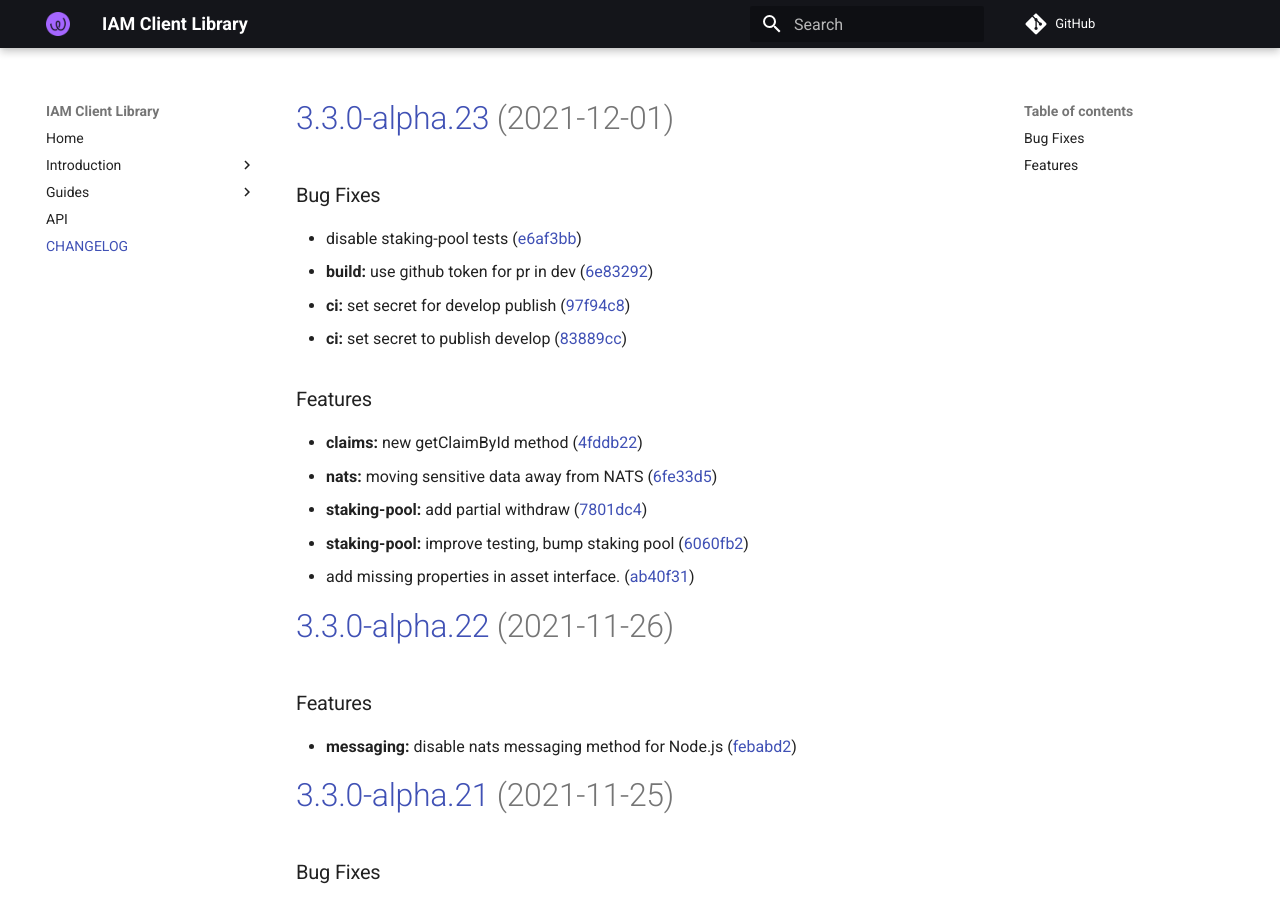
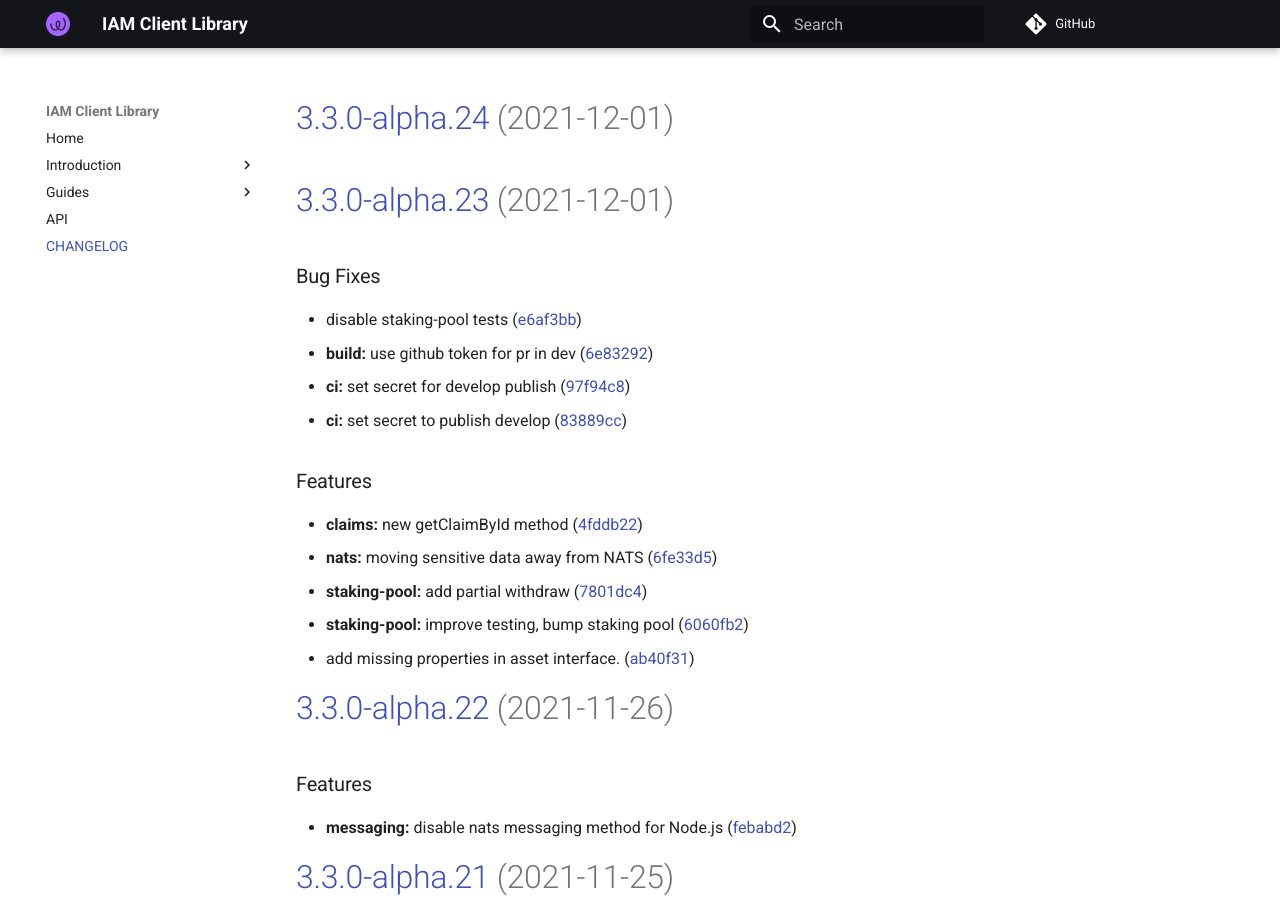
Before and after one commit to energywebfoundation/iam-client-lib, an MkDocs documentation site: the page built from docs/CHANGELOG.md, in a window 1280 px wide and 900 px high. Built offline with MkDocs 1.6.1 and Material for MkDocs 9.7.7, drawn with Linux system fonts in a browser that asks for light colours; comment, search, counter and statistics services are not loaded.

Commit message:
chore(release): 3.3.0-alpha.24 [skip ci]
# [3.3.0-alpha.24](https://github.com/energywebfoundation/iam-client-lib/compare/v3.3.0-alpha.23...v3.3.0-alpha.24) (2021-12-01)

```diff
--- a/docs/CHANGELOG.md
+++ b/docs/CHANGELOG.md
@@ -1,3 +1,5 @@
+# [3.3.0-alpha.24](https://github.com/energywebfoundation/iam-client-lib/compare/v3.3.0-alpha.23...v3.3.0-alpha.24) (2021-12-01)
+
 # [3.3.0-alpha.23](https://github.com/energywebfoundation/iam-client-lib/compare/v3.3.0-alpha.22...v3.3.0-alpha.23) (2021-12-01)
 
 
--- a/package.json
+++ b/package.json
@@ -1,6 +1,6 @@
 {
     "name": "iam-client-lib",
-    "version": "3.3.0-alpha.23",
+    "version": "3.3.0-alpha.24",
     "description": "Library for Decentralized Identity and Access Management",
     "main": "dist/index.js",
     "module": "dist/index.esm.js",
```
